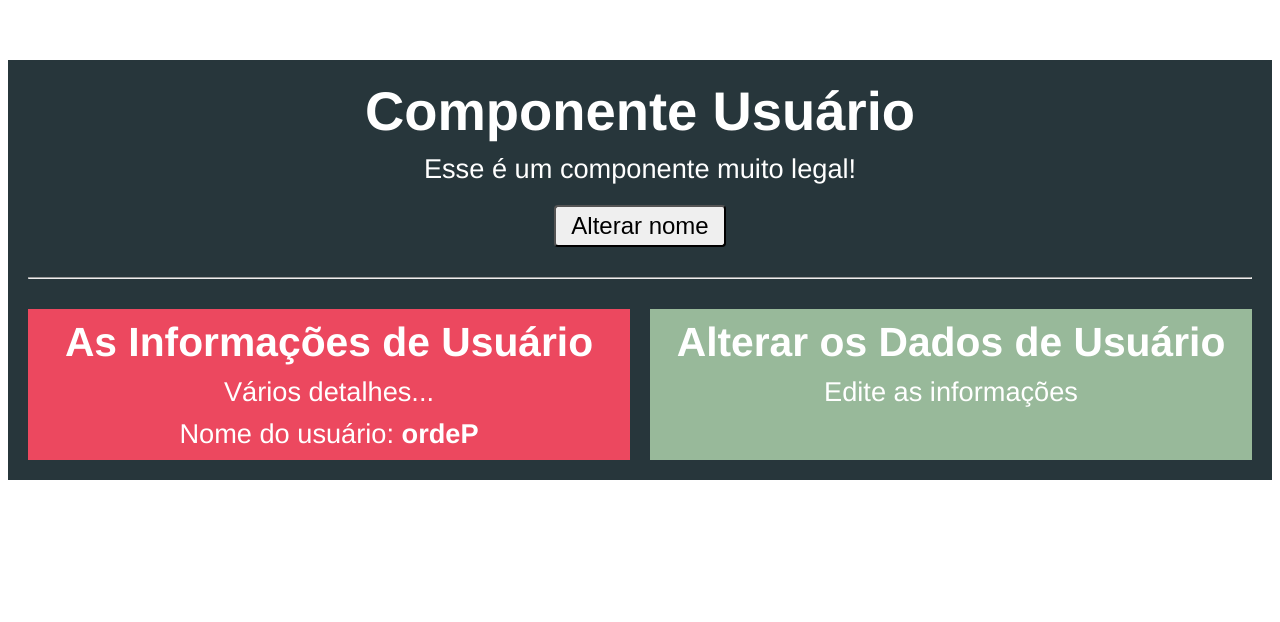
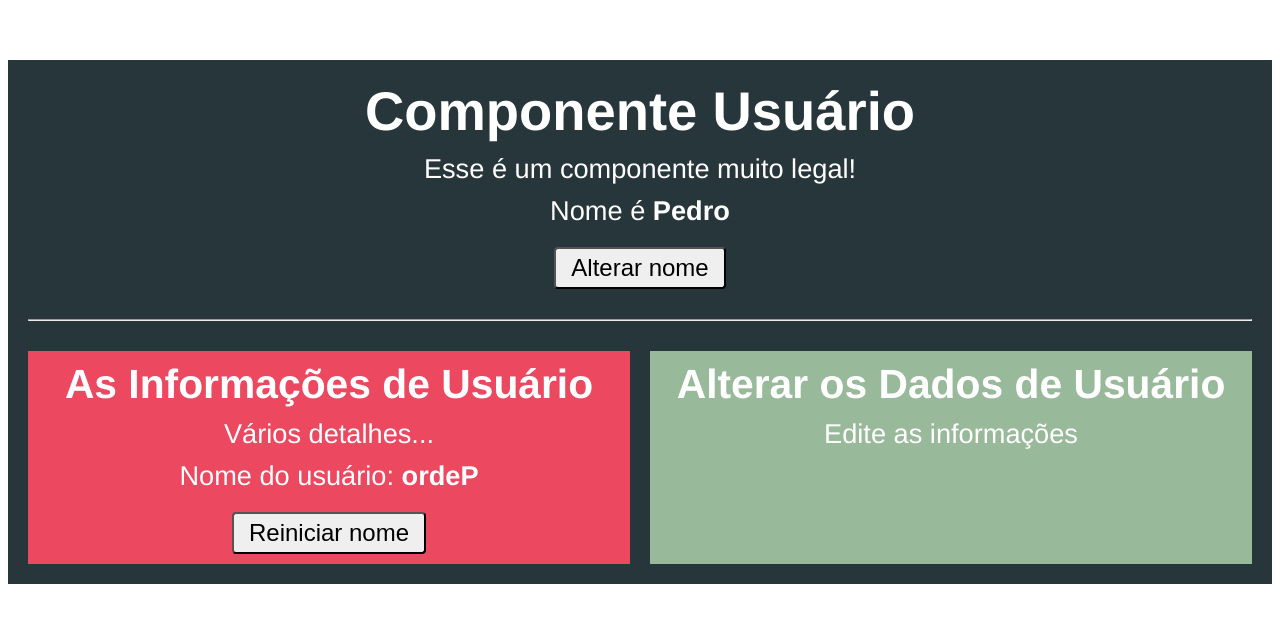
Before and after one commit to francovegini/curso-vue, a Vue app in the folder componentes-comunicacao/comunicacao/: page / in a window 1280 px wide. Shown: the top 622 px of the page. Built offline with nearby package versions, Linux system fonts and the light colour scheme.

Commit message:
Comunicação indireta com eventos personalizados

```diff
--- a/componentes-comunicacao/comunicacao/src/components/Usuario.vue
+++ b/componentes-comunicacao/comunicacao/src/components/Usuario.vue
@@ -2,10 +2,11 @@
     <div class="container">
         <h1>Componente Usuário</h1>
         <p>Esse é um componente muito legal!</p>
+        <p>Nome é <strong>{{ nome }}</strong></p>
         <button @click="alterarNome">Alterar nome</button>
         <hr>
         <div class="componentes">
-            <app-usuario-info :nome="nome"/>
+            <app-usuario-info :nome="nome" @nomeMudou="nome = $event"/>
             <app-usuario-editar/>
         </div>
     </div>
--- a/componentes-comunicacao/comunicacao/src/components/UsuarioInfo.vue
+++ b/componentes-comunicacao/comunicacao/src/components/UsuarioInfo.vue
@@ -3,6 +3,7 @@
         <h2>As Informações de Usuário</h2>
         <p>Vários detalhes...</p>
         <p>Nome do usuário: <strong>{{ inverterNome() }}</strong></p>
+        <button @click="reiniciarNome()">Reiniciar nome</button>
     </div>
 </template>
 
@@ -21,6 +22,11 @@
         methods: {
             inverterNome() {
                 return this.nome.split("").reverse().join("");
+            },
+            reiniciarNome() {
+                const valorAntigo = this.nome;
+                this.nome = "Pedro";
+                this.$emit('nomeMudou', this.nome);
             }
         }
     };
```
